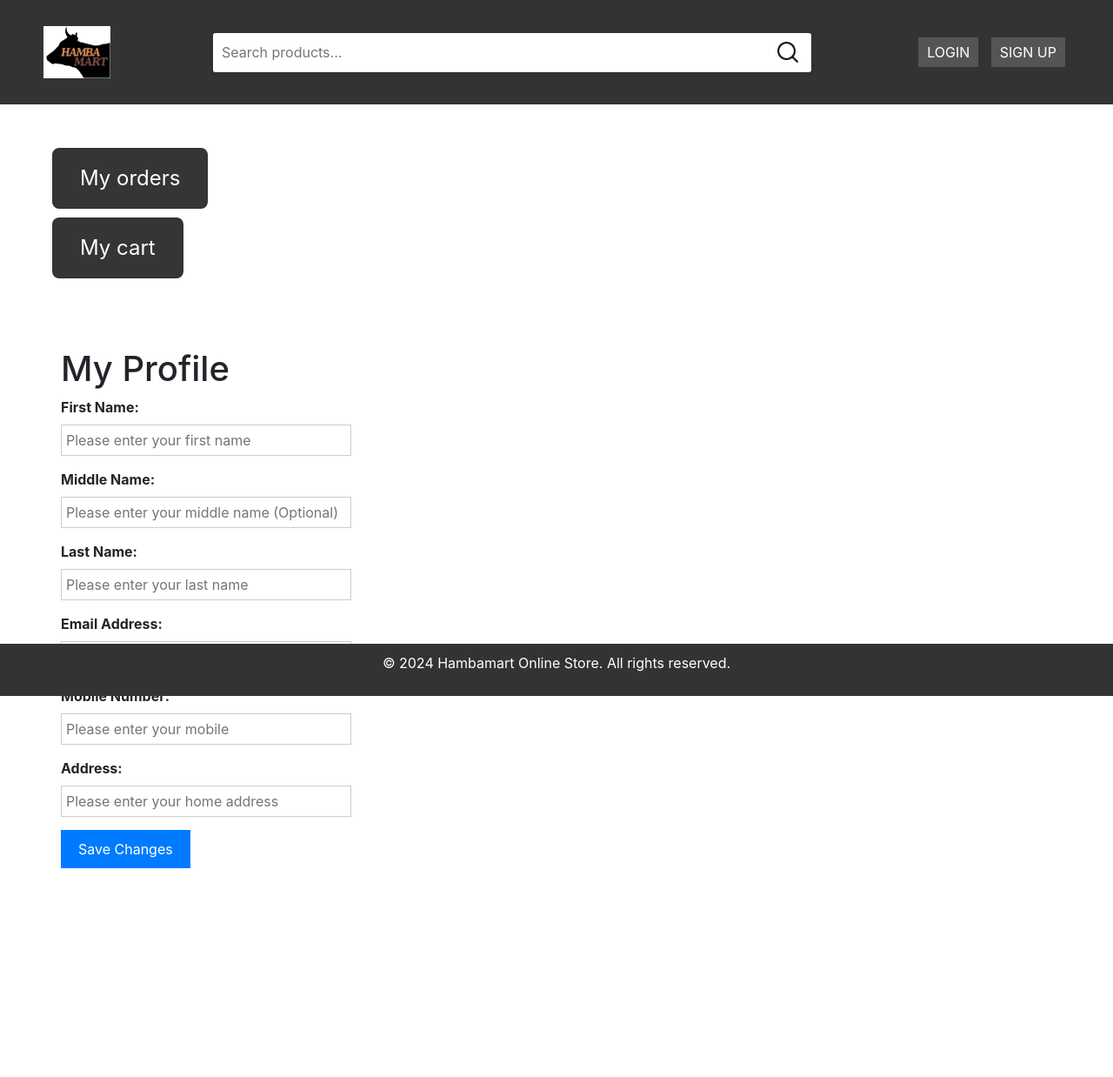
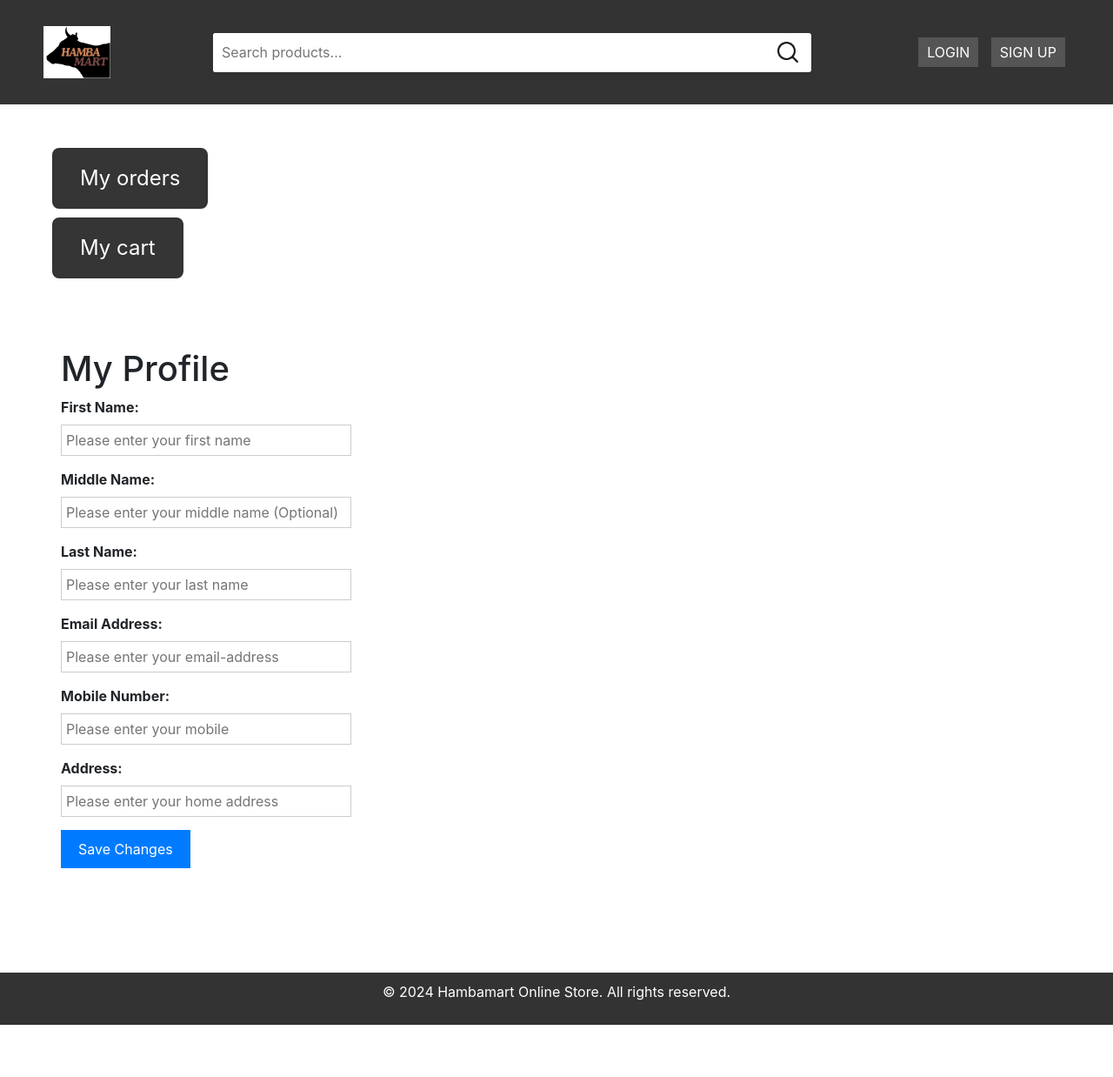
Before and after one commit to kitkiti/HambaMart, a Django app: page /my_account/ in a window 1280 px wide. Shown: the whole page at 87% size. After the commit the page ends 1178 px from the top, so only its background shows below. Run offline with Django 5.2, Linux system fonts and the light colour scheme; some libraries are stand-ins or nearby versions.

Commit message:
Update base.css

```diff
--- a/djangomart/static/styles/base.css
+++ b/djangomart/static/styles/base.css
@@ -1,6 +1,9 @@
 /* Base styles */
-body {
+html, body {
+    height: 100%;
     margin: 0;
+    display: flex;
+    flex-direction: column;
     font-family: Arial, sans-serif;
 }
 
@@ -140,10 +143,10 @@ body {
     margin: 0 20px; /* Adds some spacing between the elements */
 }
 
-/* Main content */
 main {
+    flex: 1;
     padding-top: 170px;
-    padding-bottom: 170px;
+    padding-bottom: 50px; /* Space between the content and the footer */
 }
 
 /* Footer */
@@ -152,7 +155,6 @@ footer {
     color: white;
     text-align: center;
     padding: 10px 0;
-    position: fixed;
     width: 100%;
-    bottom: 0;
+    margin-top: auto;
 }
```
